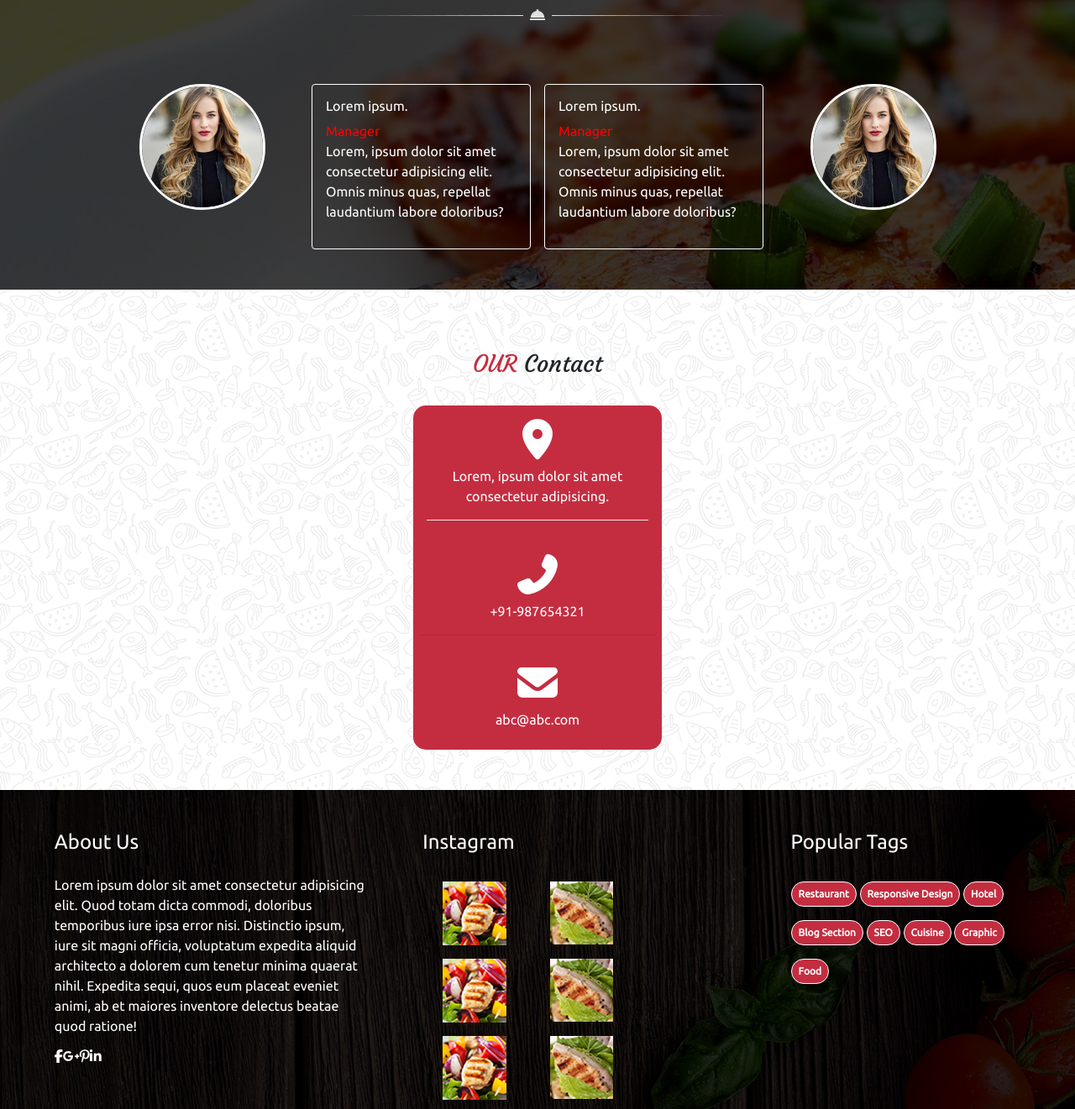
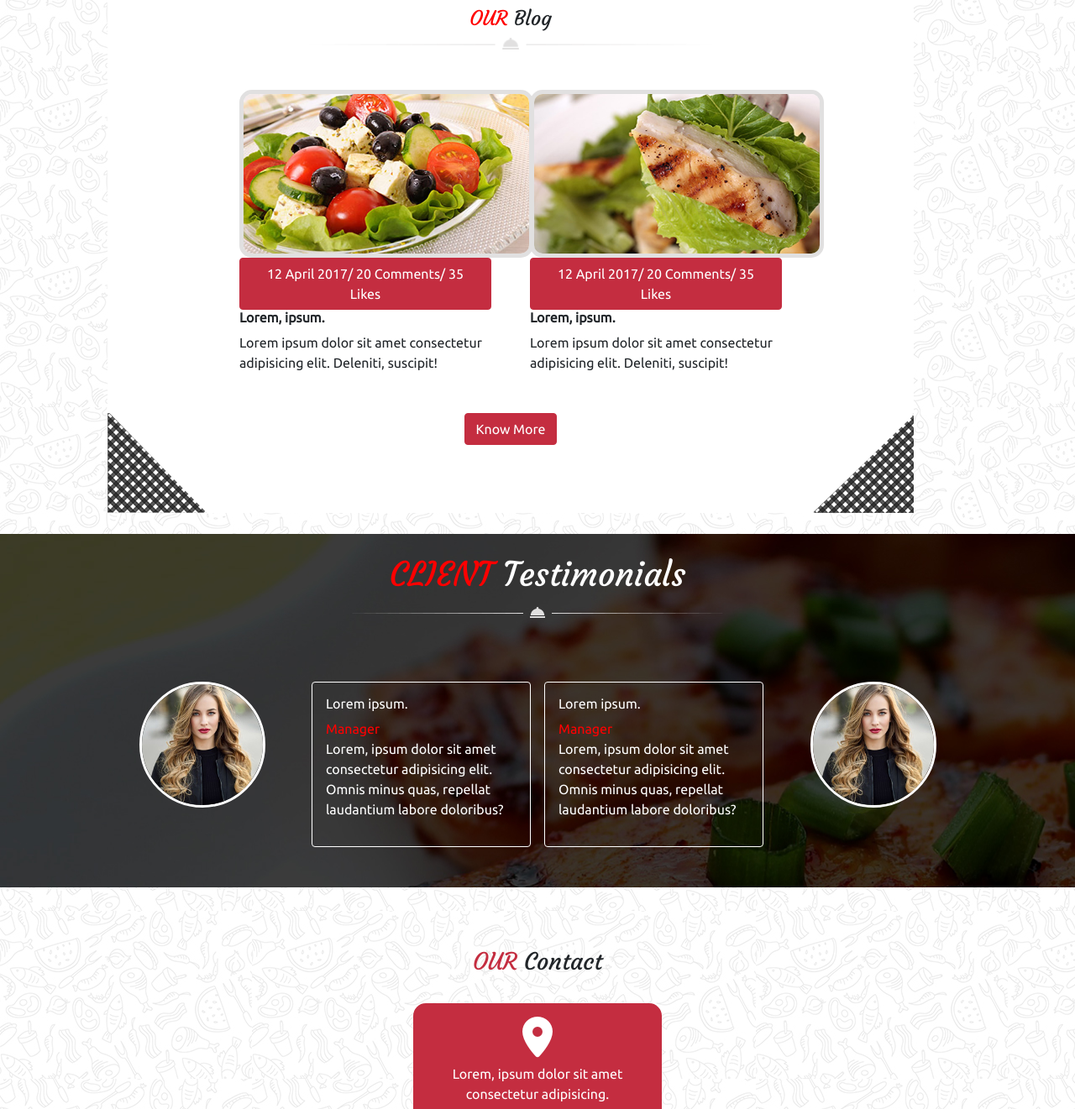
Before and after one commit to liam-plummer/git_bootstrap_les_chefs_14, a website: page index.html in a window 1280 px wide. Shown: the part 715-2036 px from the top of the page at 84% size. Drawn offline with nearby package versions, Linux system fonts and the light colour scheme.

Commit message:
section booking

```diff
--- a/index.html
+++ b/index.html
@@ -62,8 +62,10 @@
 
     </section>
     <section>
-
+        <h4 class="text-capitalize text-center"><span class="text-uppercase">Meet</span> our Chefs</h4>
+        <img src="./public/images/decoration_line.png">
     </section>
+    <!-- Section Reservation -->
     <section>
         <div class="booking d-flex flex-column w-75">
             <div class="d-flex justify-content-between">
@@ -134,8 +136,34 @@
                     <button type="button" class="btn btn-danger align-middle w-25 px-3">Book Now</button>
                 </div>
             </div>
+            <div class="text d-flex flex-column justify-content-center my-5">
+                <h4 class="text-capitalize text-center"><span class="text-uppercase">Our</span> Blog</h4>
+                <img src="./public/images/decoration_line.png" class="w-50 mx-auto">
+            </div>
+            <div class="row d-flex justify-content-center mb-3">
+                <div class="col-md-4 d-flex flex-column mr-2">
+                    <img src="./public/images/blog_img1.jpg" class="blog">
+                    <button type="button" class="btn btn-danger">12 April 2017/ 20 Comments/ 35 Likes</button>
+                    <h6><strong>Lorem, ipsum.</strong></h6>
+                    <p>Lorem ipsum dolor sit amet consectetur adipisicing elit. Deleniti, suscipit!</p>
+                </div>
+                <div class="col-md-4 d-flex flex-column ml-2">
+                    <img src="./public/images/blog_img2.jpg" class="blog">
+                    <button type="button" class="btn btn-danger">12 April 2017/ 20 Comments/ 35 Likes</button>
+                    <h6><strong>Lorem, ipsum.</strong></h6>
+                    <p>Lorem ipsum dolor sit amet consectetur adipisicing elit. Deleniti, suscipit!</p>
+                </div>
+            </div>
+            <div class="d-flex justify-content-between mt-3">
+                <img src="./public/images/box-bottom-left-grey.png">
+                <div>
+                    <button type="button" class="btn btn-danger rounded text-upperacse align-top" id="know">Know More</button>
+                </div>
+                <img src="./public/images/box-bottom_right-grey.png">
+            </div>
         </div>
     </section>
+    <!-- Section Testimonials -->
     <section>
         <div class="p-4">
             <h4><span class="text-uppercase">Client</span> Testimonials</h4>
@@ -162,6 +190,7 @@
             </div>
         </div>
     </section>
+    <!-- Section Contact -->
     <section class="p-5">
         <div>
             <h3 class="d-flex justify-content-center p-4"><span class="text-danger text-center mr-2">OUR</span> Contact</h3>
@@ -190,10 +219,10 @@
                     <h4 class=" pb-3">About Us</h4>
                     <p>Lorem ipsum dolor sit amet consectetur adipisicing elit. Quod totam dicta commodi, doloribus temporibus iure ipsa error nisi. Distinctio ipsum, iure sit magni officia, voluptatum expedita aliquid architecto a dolorem cum tenetur minima quaerat nihil. Expedita sequi, quos eum placeat eveniet animi, ab et maiores inventore delectus beatae quod ratione!</p>
                     <div class="d-flex">
-                        <i class="fab fa-facebook-f"></i>
-                        <i class="fab fa-google-plus-g"></i>
-                        <i class="fab fa-pinterest-p"></i>
-                        <i class="fab fa-linkedin-in"></i>
+                        <i class="fab fa-facebook-f mx-2"></i>
+                        <i class="fab fa-google-plus-g mx-2"></i>
+                        <i class="fab fa-pinterest-p mx-2"></i>
+                        <i class="fab fa-linkedin-in mx-2"></i>
                     </div>
                 </div>
                 <div class="col-4">
@@ -207,14 +236,14 @@
                 </div>
                 <div class="col-3">
                     <h4 class="pb-3">Popular Tags</h4>
-                    <span class="badge badge-pill badge-danger my-2 p-2 border border-white">Restaurant</span>
-                    <span class="badge badge-pill badge-danger my-2 p-2 border border-white">Responsive Design</span>
-                    <span class="badge badge-pill badge-danger my-2 p-2 border border-white">Hotel</span>
-                    <span class="badge badge-pill badge-danger my-2 p-2 border border-white">Blog Section</span>
-                    <span class="badge badge-pill badge-danger my-2 p-2 border border-white">SEO</span>
-                    <span class="badge badge-pill badge-danger my-2 p-2 border border-white">Cuisine</span>
-                    <span class="badge badge-pill badge-danger my-2 p-2 border border-white">Graphic</span>
-                    <span class="badge badge-pill badge-danger my-2 p-2 border border-white">Food</span>
+                    <span class="badge badge-pill badge-danger my-2 p-2 mx-3 border border-white ">Restaurant</span>
+                    <span class="badge badge-pill badge-danger my-2 p-2 mx-3 border border-white ">Responsive Design</span>
+                    <span class="badge badge-pill badge-danger my-2 p-2 mx-3 border border-white ">Hotel</span>
+                    <span class="badge badge-pill badge-danger my-2 p-2 mx-3 border border-white ">Blog Section</span>
+                    <span class="badge badge-pill badge-danger my-2 p-2 mx-3 border border-white ">SEO</span>
+                    <span class="badge badge-pill badge-danger my-2 p-2 mx-3 border border-white ">Cuisine</span>
+                    <span class="badge badge-pill badge-danger my-2 p-2 mx-3 border border-white ">Graphic</span>
+                    <span class="badge badge-pill badge-danger my-2 p-2 mx-3 border border-white ">Food</span>
                 </div>
             </div>
         </div>
--- a/src/sass/style.sass
+++ b/src/sass/style.sass
@@ -31,6 +31,13 @@ section
                         border-radius: 15px
                 button
                     border-radius: 15px
+            .blog
+                border: solid #e1e0e0 5px
+                border-radius: 15px
+                width: 350px
+                height: 200px
+                button
+                    border-radius: 25px
     &:nth-last-of-type(2)
         background-image: url("../../public/images/testimonials_background.jpg")
         color: white
```
Also changed, not shown: public/css/style.css, 1 other file. Lines whose indentation alone changed are shown as unchanged.
